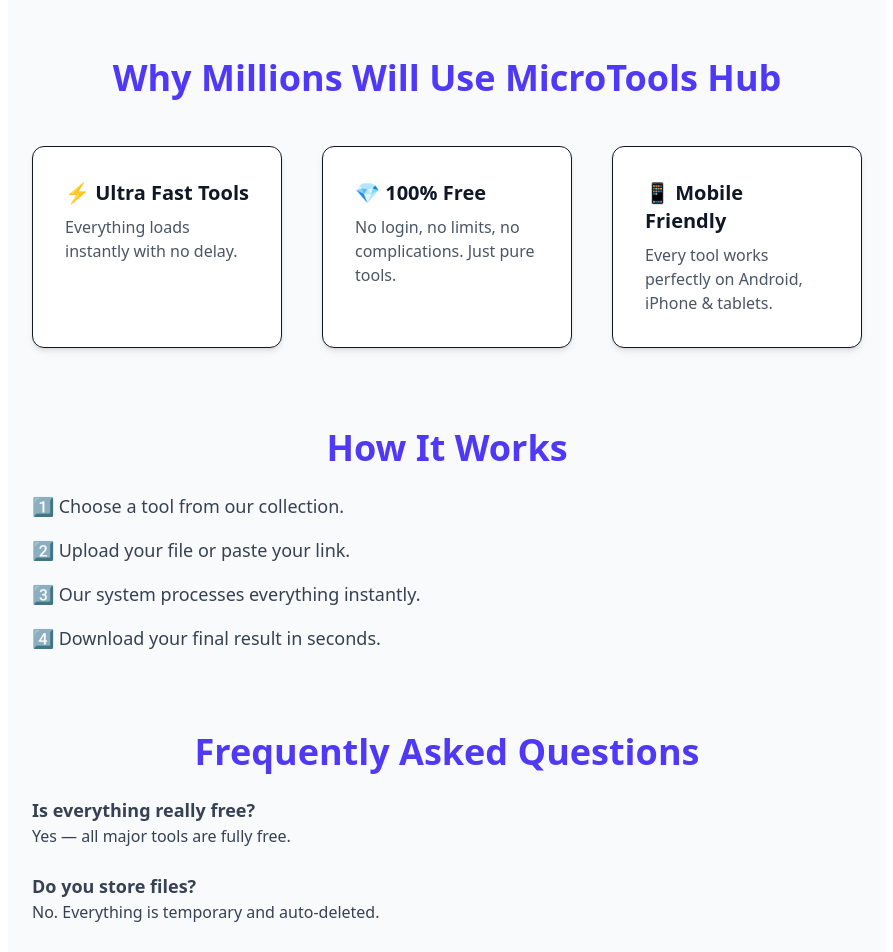
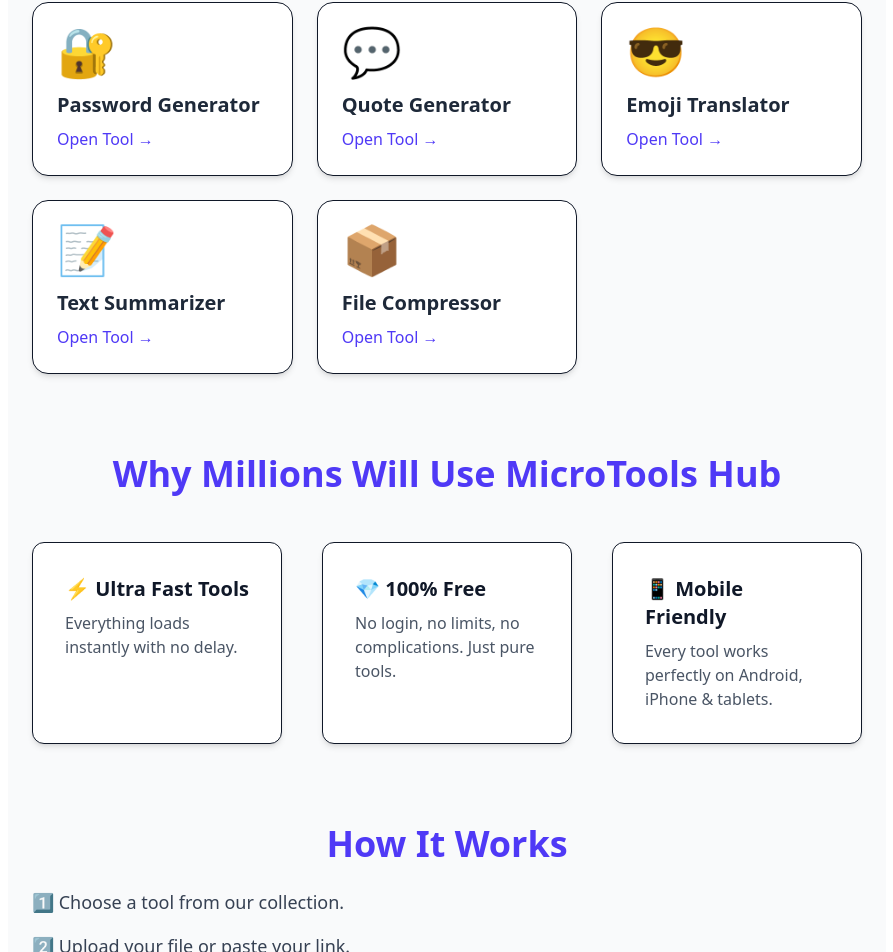
Before and after one commit to MicroTools-Hub/microtools-hub, a Next.js app: page / in a window 1280 px wide. Shown: the part 1211-2163 px from the top of the page, without its empty margins (193-1086 px from the left). Built offline with nearby package versions, Linux system fonts and the light colour scheme; no server answers.

Commit message:
update: fixed tools and homepage

```diff
--- a/pages/index.js
+++ b/pages/index.js
@@ -9,6 +9,11 @@ export default function Home() {
     { name: "Image Compressor", link: "/tools/image-compressor", icon: "🖼️" },
     { name: "File Converter", link: "/tools/file-converter", icon: "🔄" },
     { name: "Meme Generator", link: "/tools/meme", icon: "😂" },
+    { name: "Password Generator", link: "/tools/password", icon: "🔐" },
+    { name: "Quote Generator", link: "/tools/quotes", icon: "💬" },
+    { name: "Emoji Translator", link: "/tools/emoji", icon: "😎" },
+    { name: "Text Summarizer", link: "/tools/summarizer", icon: "📝" },
+    { name: "File Compressor", link: "/tools/file-compressor", icon: "📦" },
   ];
 
   return (
@@ -22,8 +27,6 @@ export default function Home() {
 
         {/* 🌟 HERO SECTION */}
         <section className="relative text-center px-6 py-24 overflow-hidden">
-
-          {/* Glowing Background */}
           <div className="absolute inset-0 bg-gradient-to-br from-indigo-600/20 via-purple-500/20 to-pink-400/20 blur-3xl opacity-40"></div>
 
           <h1 className="text-5xl md:text-6xl font-extrabold text-gray-900 relative drop-shadow-lg">
@@ -36,7 +39,6 @@ export default function Home() {
             and more — all in one place.
           </p>
 
-          {/* CTA Buttons */}
           <div className="mt-10 flex justify-center gap-4 relative">
             <Link href="/tools">
               <button className="px-8 py-3 bg-indigo-600 text-white rounded-xl text-lg font-medium shadow-lg hover:bg-indigo-700 transition">
@@ -55,7 +57,7 @@ export default function Home() {
         {/* ⭐ FEATURED TOOLS */}
         <section id="featured" className="px-6 mt-10 mb-20">
           <h2 className="text-4xl font-bold text-indigo-600 text-center mb-8">
-            Popular Tools
+            All Tools
           </h2>
 
           <div className="max-w-6xl mx-auto grid grid-cols-1 sm:grid-cols-2 md:grid-cols-3 gap-6">
@@ -117,30 +119,6 @@ export default function Home() {
           </ol>
         </section>
 
-        {/* 📘 FAQ */}
-        <section className="max-w-4xl mx-auto px-6 my-20">
-          <h2 className="text-4xl font-bold text-indigo-600 text-center mb-6">
-            Frequently Asked Questions
-          </h2>
-
-          <div className="space-y-6 text-gray-700">
-            <div>
-              <h3 className="font-semibold text-lg">Is everything really free?</h3>
-              <p>Yes — all major tools are fully free.</p>
-            </div>
-
-            <div>
-              <h3 className="font-semibold text-lg">Do you store files?</h3>
-              <p>No. Everything is temporary and auto-deleted.</p>
-            </div>
-
-            <div>
-              <h3 className="font-semibold text-lg">Does this work on mobile?</h3>
-              <p>Absolutely — perfect mobile support.</p>
-            </div>
-          </div>
-        </section>
-
       </main>
     </>
   );
```
